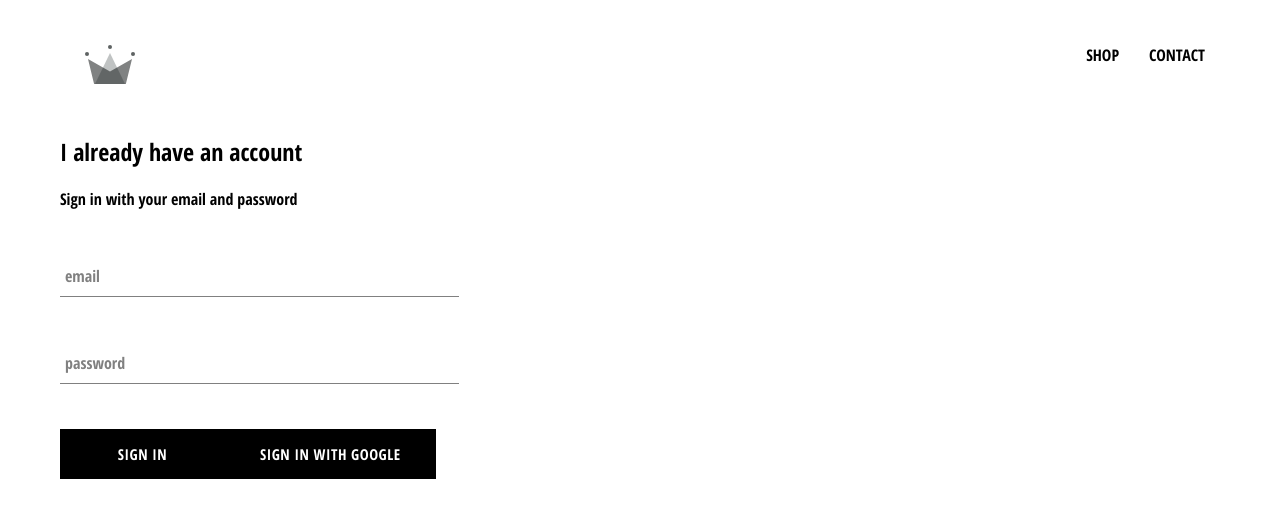
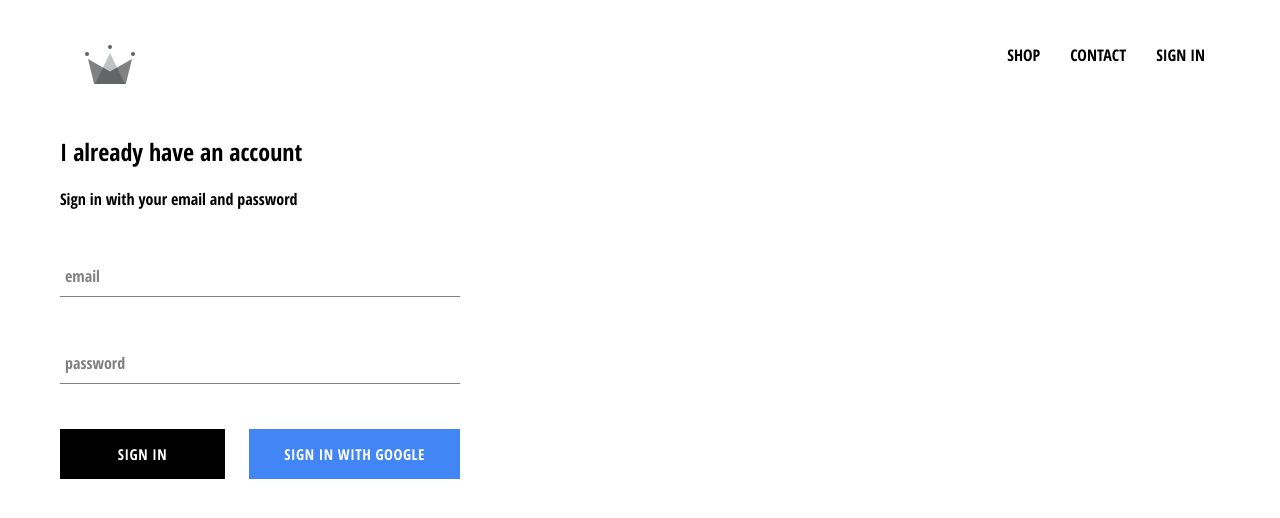
Before and after one commit to jaytee-padilla/e-commerce-app, a React (Create React App) app: page /signin in a window 1280 px wide. Shown: the top 518 px of the page. Built offline with nearby package versions, Linux system fonts and the light colour scheme; no server answers.

Commit message:
Implemented sign in and sign out button in nav bar. Styled 'Sign In With Google' button on Sign-In component

```diff
--- a/src/App.css
+++ b/src/App.css
@@ -1,3 +1,7 @@
+* {
+  box-sizing: border-box;
+}
+
 body {
   font-family: 'Open Sans Condensed';
   padding: 20px 60px;
--- a/src/App.js
+++ b/src/App.js
@@ -39,7 +39,7 @@
   render () {
     return (
       <div>
-        <Header />
+        <Header currentUser={this.state.currentUser} />
         <Switch>
           <Route exact path='/' component={HomePage} />
           <Route exact path='/shop' component={ShopPage} />
--- a/src/components/custom-button/custom-button.jsx
+++ b/src/components/custom-button/custom-button.jsx
@@ -1,9 +1,12 @@
 import React from 'react';
 import './custom-button.scss';
 
-const CustomButton = ({ children, ...otherProps }) => {
+const CustomButton = ({ children, isGoogleSignIn, ...otherProps }) => {
   return (
-    <button className='custom-button' {...otherProps}>
+    <button
+      className={`${isGoogleSignIn ? 'google-sign-in' : ''} custom-button`}
+      {...otherProps}
+    >
       {children}
     </button>
   )
--- a/src/components/custom-button/custom-button.scss
+++ b/src/components/custom-button/custom-button.scss
@@ -19,4 +19,14 @@
     color: black;
     border: 1px solid black;
   }
+
+  &.google-sign-in {
+    background-color: #4285f4;
+    color: white;
+
+    &:hover {
+      background-color: #357ae8;
+      border: none;
+    }
+  }
 }
--- a/src/components/header/header.jsx
+++ b/src/components/header/header.jsx
@@ -4,8 +4,9 @@
 
 // components/assets
 import { ReactComponent as Logo } from '../../assets/crown.svg';
+import { auth } from '../../firebase/firebase';
 
-const Header= () => {
+const Header= ({ currentUser }) => {
   return (
     <div className='header'>
       <Link className='logo-container' to='/'>
@@ -20,6 +21,13 @@
         <Link className='option' to='/shop'>
           CONTACT
         </Link>
+
+        {
+          currentUser ?
+          <div className='option' onClick={() => auth.signOut()}>SIGN OUT</div>
+          :
+          <Link className='option' to='/signin'>SIGN IN</Link>
+        }
       </div>
     </div>
   )
--- a/src/components/header/header.scss
+++ b/src/components/header/header.scss
@@ -20,6 +20,7 @@
 
     .option {
       padding: 10px 15px;
+      cursor: pointer;
     }
   }
 }
--- a/src/components/sign-in/sign-in.jsx
+++ b/src/components/sign-in/sign-in.jsx
@@ -53,13 +53,16 @@
             required
           />
 
-          <CustomButton type='submit'>
-            Sign In
-          </CustomButton>
+          <div className='buttons-container'>
+            <CustomButton type='submit'>
+              Sign In
+            </CustomButton>
 
-          <CustomButton onClick={signInWithGoogle}>
-            Sign In With Google
-          </CustomButton>
+            {/* isGoogleSignIn automatically passes a value of 'true' if nothing is assigned to it (the boolean is needed for button styling purposes) */}
+            <CustomButton onClick={signInWithGoogle} isGoogleSignIn>
+              Sign In With Google
+            </CustomButton>
+          </div>
         </form>
       </div>
     )
--- a/src/components/sign-in/sign-in.scss
+++ b/src/components/sign-in/sign-in.scss
@@ -1,9 +1,14 @@
 .sign-in {
-  width: 30vw;
+  width: 400px;
   display: flex;
   flex-direction: column;
 
   .title {
     margin: 10px 0;
   }
+
+  .buttons-container {
+    display: flex;
+    justify-content: space-between;
+  }
 }
```
